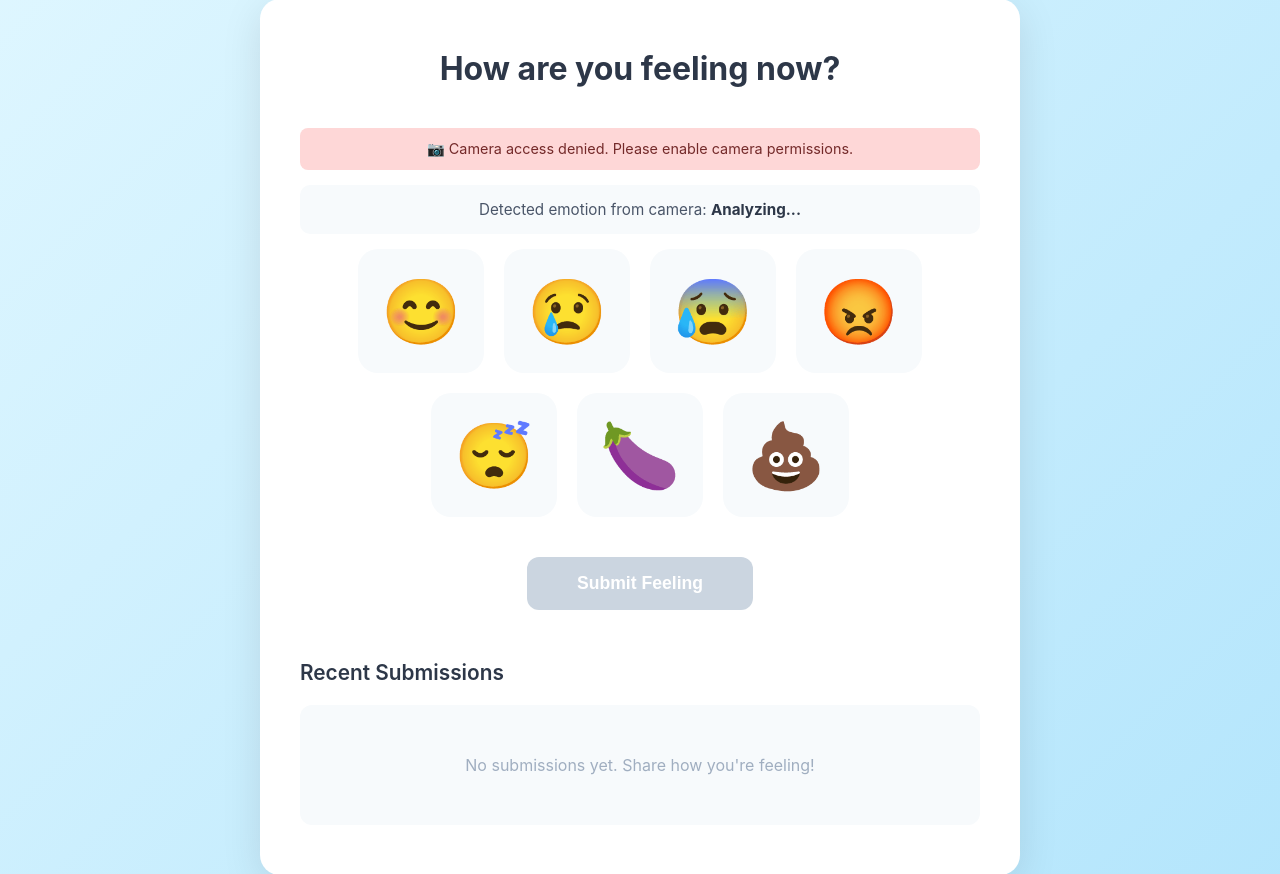
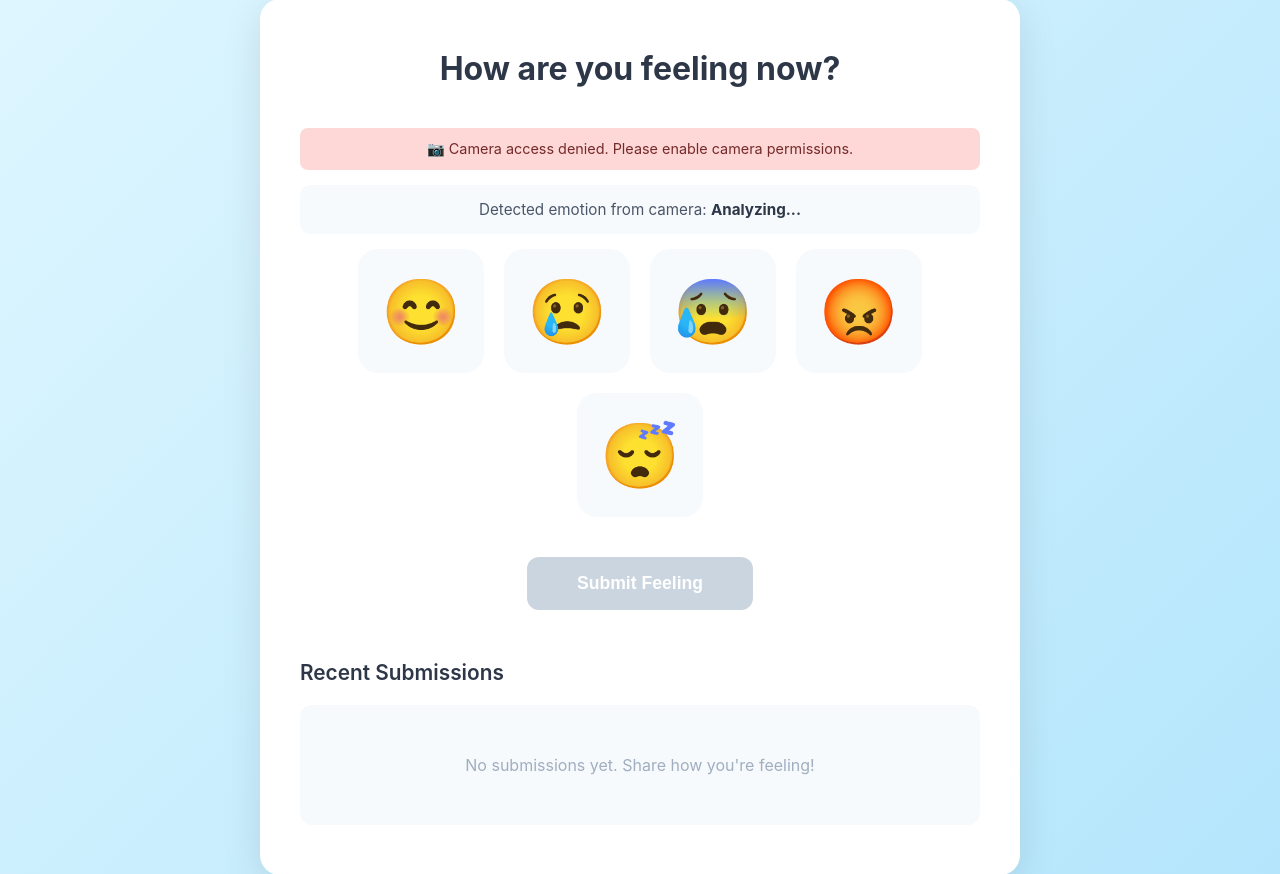
Before and after one commit to ethancqy/h4g_emo_cal, a Flask app: page /recipient in a window 1280 px wide. Shown: the part 120-994 px from the top of the page. Run offline with Flask 3, Linux system fonts and the light colour scheme; data that the repository does not hold is empty.

Commit message:
Remove inappropriate emoji buttons
Removed inappropriate emoji options from the recipient template.

```diff
--- a/templates/recipient.html
+++ b/templates/recipient.html
@@ -274,8 +274,6 @@
                 <div class="emoji-btn" data-emoji="😰" title="Anxious">😰</div>
                 <div class="emoji-btn" data-emoji="😡" title="Angry">😡</div>
                 <div class="emoji-btn" data-emoji="😴" title="Tired">😴</div>
-                <div class="emoji-btn" data-emoji="🍆" title="Horned">🍆</div>
-                <div class="emoji-btn" data-emoji="💩" title="Shitty">💩</div>
             </div>
 
             <button class="submit-btn" id="submitBtn" disabled>Submit Feeling</button>
```
